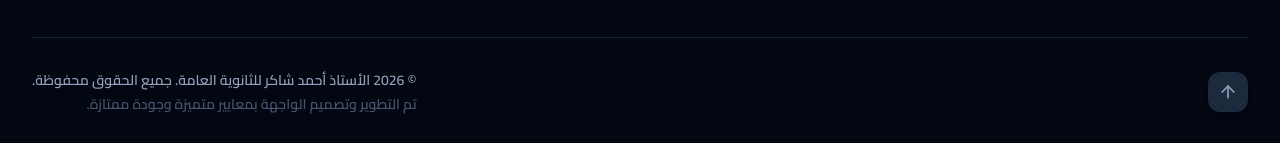
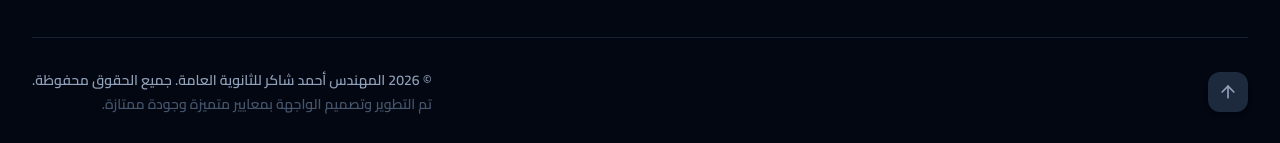
Before and after one commit to AhmdShakerx/Teash, a React (Vite) app: page / in a window 1280 px wide. Shown: the part 2817-2960 px from the top of the page. Built offline with nearby package versions, Linux system fonts and the light colour scheme.

Commit message:
Update copyright notice in Footer component

```diff
--- a/src/components/sections/Footer.tsx
+++ b/src/components/sections/Footer.tsx
@@ -132,7 +132,7 @@ export default function Footer({ onScrollTo }: FooterProps) {
 
           {/* Copyright notice */}
           <div className="text-xs sm:text-sm font-semibold">
-            <p>© {currentYear} الأستاذ أحمد شاكر للثانوية العامة. جميع الحقوق محفوظة.</p>
+            <p>© {currentYear} المهندس أحمد شاكر للثانوية العامة. جميع الحقوق محفوظة.</p>
             <p className="text-slate-600 mt-1">تم التطوير وتصميم الواجهة بمعايير متميزة وجودة ممتازة.</p>
           </div>
 
```
